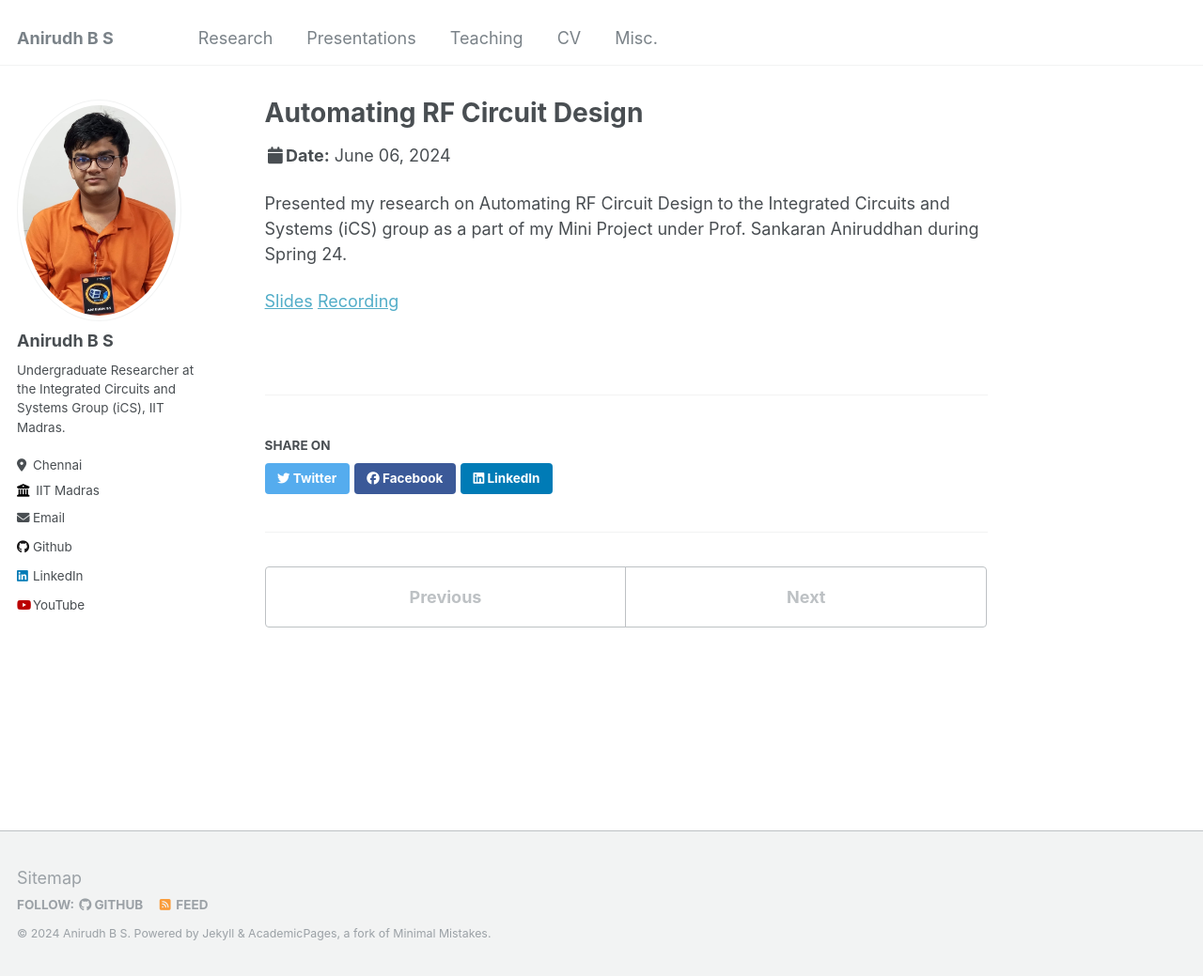
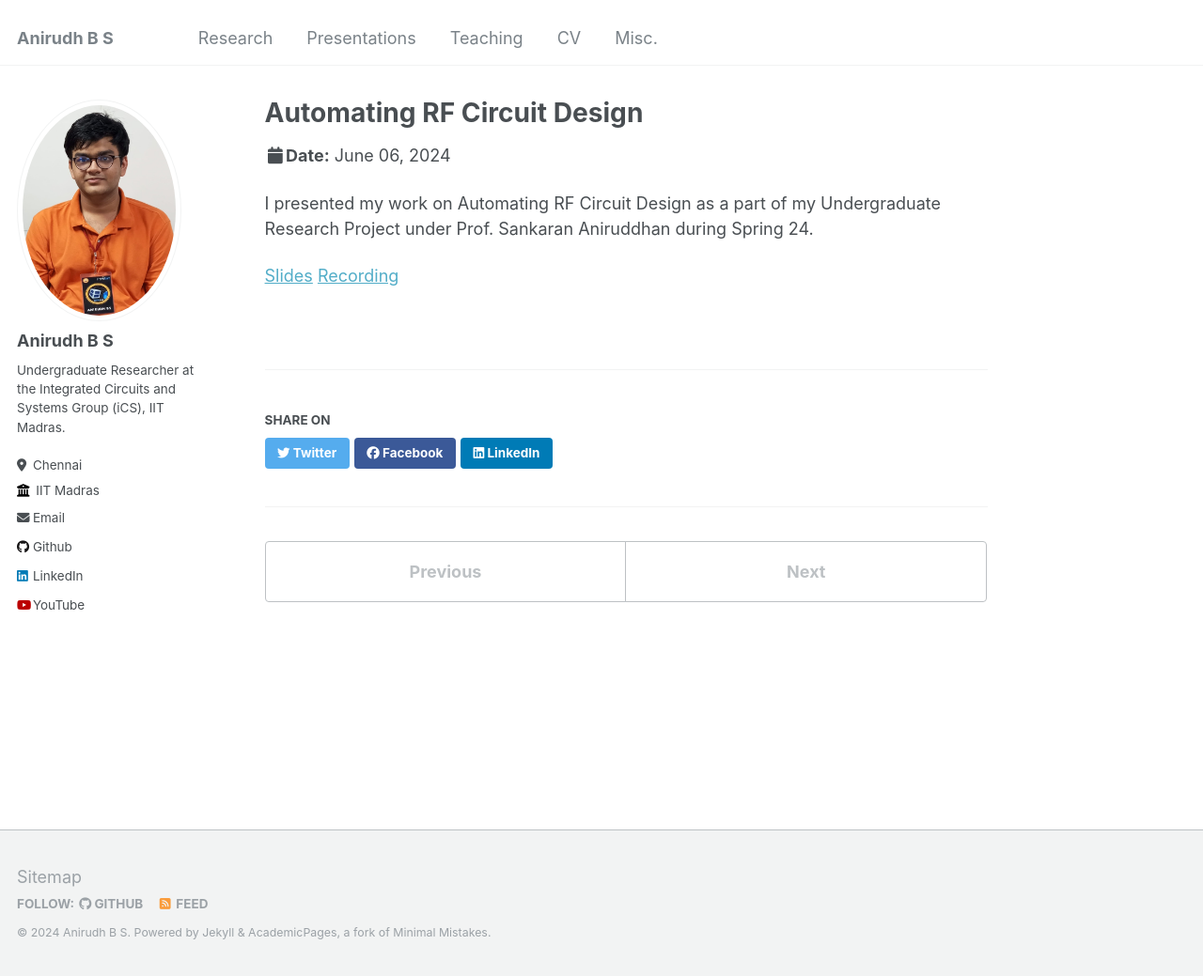
Before and after one commit to ANIRUDHBS1/ANIRUDHBS1.github.io, a Jekyll site: the page built from _talks/EE4902.md, in a window 1280 px wide and 1039 px high. Shown: the whole window at 94% size. Built offline with Jekyll 4.4.1, drawn with Linux system fonts in a browser that asks for light colours.

Commit message:
Talk, Teaching Updated

```diff
--- a/_talks/EE4902.md
+++ b/_talks/EE4902.md
@@ -7,7 +7,7 @@ venue: "IITM"
 date: 2024-06-06
 location: "Chennai, India"
 ---
-Presented my research on Automating RF Circuit Design to the Integrated Circuits and Systems (iCS) group as a part of my Mini Project under Prof. Sankaran Aniruddhan during Spring 24.
+I presented my work on Automating RF Circuit Design as a part of my Undergraduate Research Project under Prof. Sankaran Aniruddhan during Spring 24.
 
 [Slides](https://github.com/ANIRUDHBS1/Automating-RF-Circuit-Synthesis/blob/main/EE4902_Presentation.pdf)
 [Recording](https://www.youtube.com/watch?v=N0Ybpksc5eA&t=648s)
```
Also changed, not shown: _talks/EE5346.md (added, +12 -0 lines), _teaching/EE2025.md (+1 -1 lines), _teaching/EE5313.md (+1 -1 lines).
